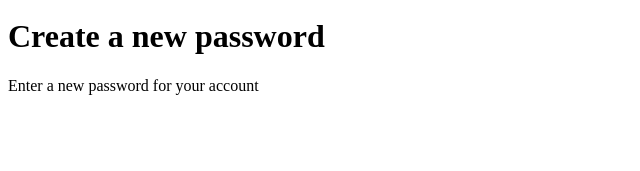
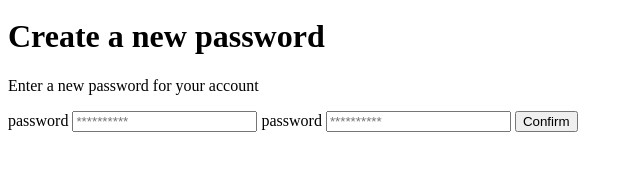
Before and after one commit to johan101429/PRACTICAS-DE-FRONTEND-DEVELOPER, a plain HTML site: page frontend-developer-1/clase1.html in a window 1280 px wide. Shown: the part 29-200 px from the top of the page, without its empty margins (0-640 px from the left). Drawn offline with Linux system fonts and the light colour scheme.

Commit message:
crear nueva contraseña en html 2

```diff
--- a/frontend-developer-1/clase1.html
+++ b/frontend-developer-1/clase1.html
@@ -14,6 +14,14 @@
             <img src="" alt="logo" class="logo">
             <h1 class="title">Create a new password</h1>
             <p class="subtitle">Enter a new password for your account</p>
+            <form action="/" class="form">
+                <label for="password" class="label">password</label>
+                <input type="password" id="password" placeholder="**********" class="input input-password">
+
+                <label for="new-password" class="label">password</label>
+                <input type="password" id="new-password" placeholder="**********" class="input input-password">
+                <input type="submit" value="Confirm" class="primary-button login-button">
+            </form>
         </div>
     </div>
 </body>
```
